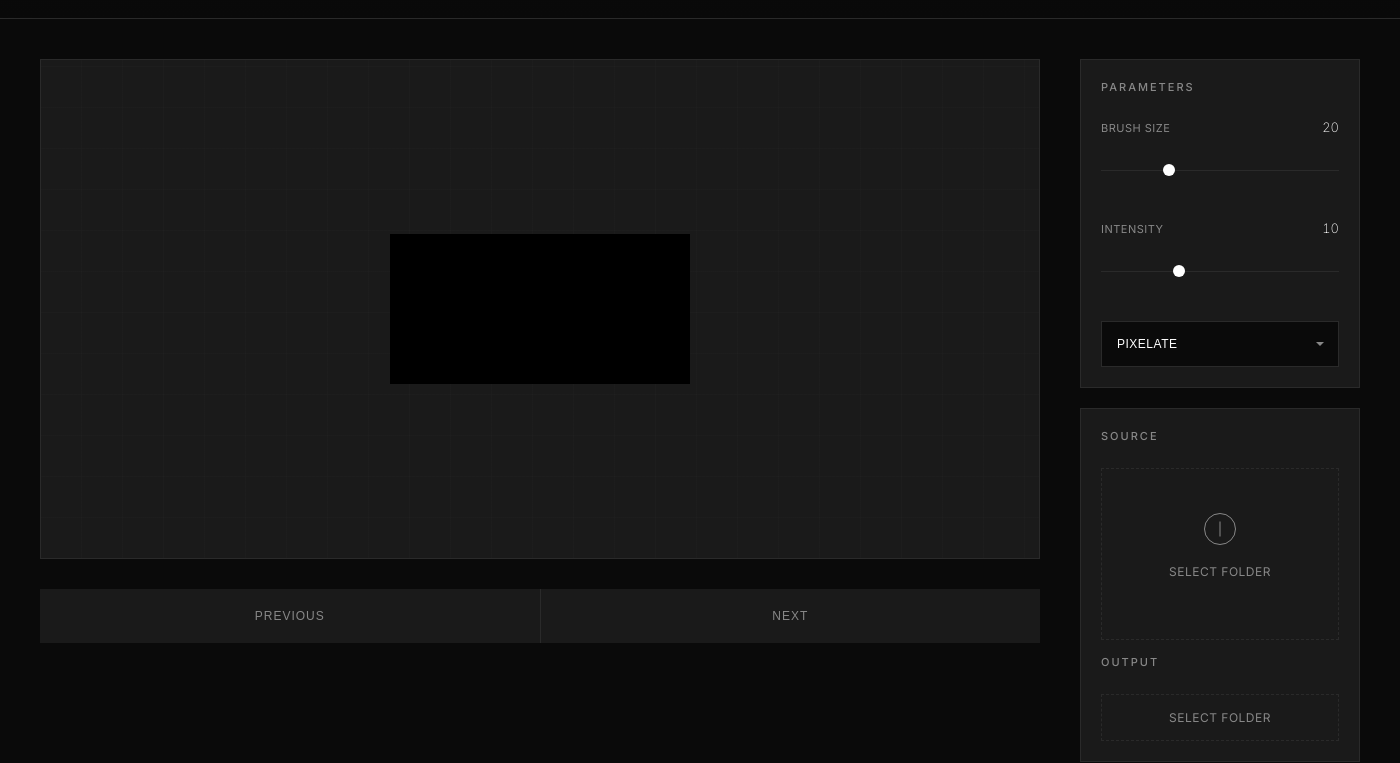
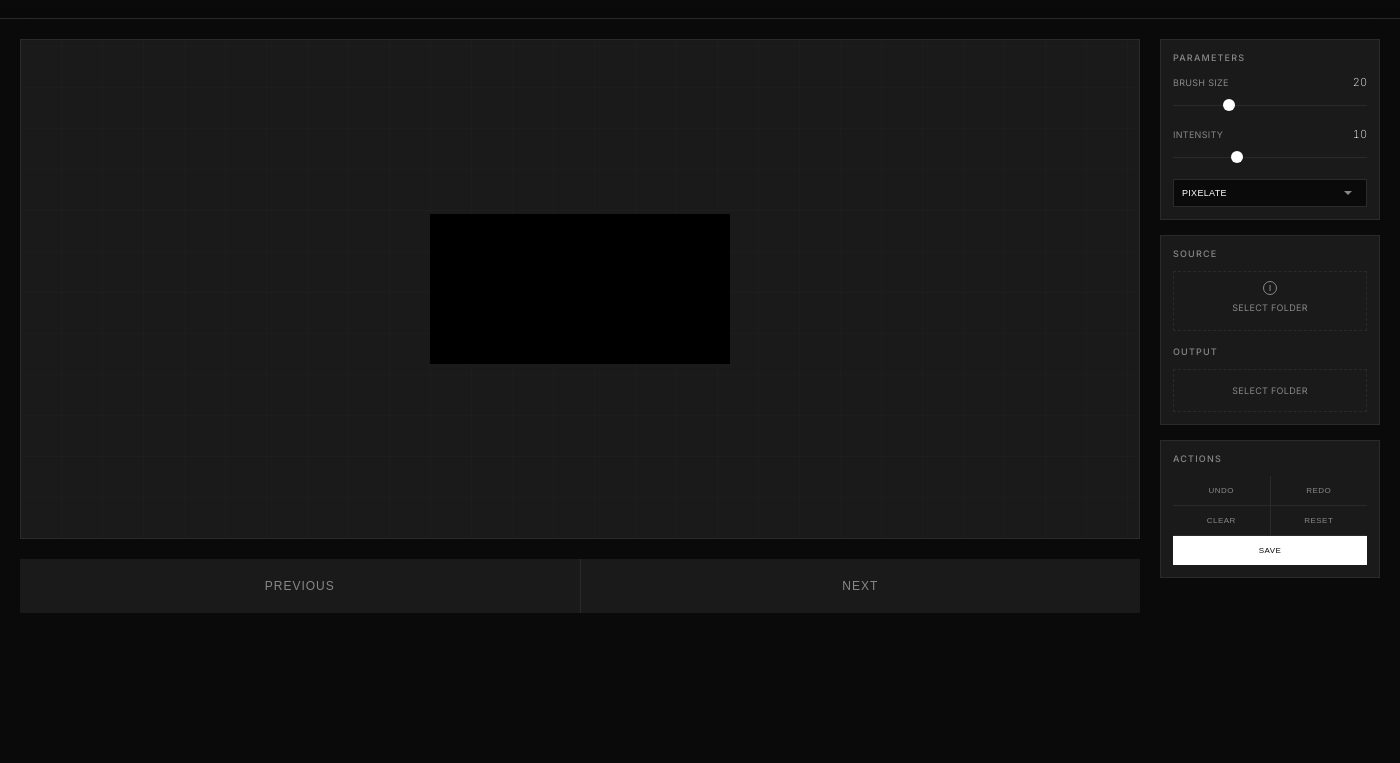
Before and after one commit to daisukeman32/quizamo, an Electron app: page index.html in a window 1400 px wide. Shown: the part 41-804 px from the top of the page. Drawn offline with Linux system fonts and the light colour scheme.

Commit message:
v1.4: UIレイアウトを大幅に最適化
- コントロールパネル幅を220pxにコンパクト化
- 作業スペース（キャンバス）を主軸に
- フォントサイズを全体的に縮小（視認性保持）
- パディング・マージンを最適化
- アクションボタンを小型化
- Electronアプリ動作確認済み

```diff
--- a/index.html
+++ b/index.html
@@ -75,8 +75,8 @@
             margin-top: 60px;
             flex: 1;
             display: flex;
-            padding: 40px;
-            gap: 40px;
+            padding: 20px;
+            gap: 20px;
         }
 
         /* Canvas Section */
@@ -84,7 +84,7 @@
             flex: 1;
             display: flex;
             flex-direction: column;
-            gap: 30px;
+            gap: 20px;
         }
 
         .canvas-wrapper {
@@ -210,31 +210,31 @@
 
         /* Controls Panel */
         .controls-panel {
-            width: 280px;
+            width: 220px;
             display: flex;
             flex-direction: column;
-            gap: 20px;
+            gap: 15px;
         }
 
         .control-section {
             background: var(--secondary);
             border: 1px solid var(--border);
-            padding: 20px;
+            padding: 12px;
         }
 
         .section-title {
-            font-size: 11px;
+            font-size: 9px;
             font-weight: 500;
-            letter-spacing: 2px;
+            letter-spacing: 1.2px;
             color: var(--text-secondary);
-            margin-bottom: 25px;
+            margin-bottom: 12px;
             text-transform: uppercase;
         }
 
         /* File Input */
         .file-input-area {
             border: 1px dashed var(--border);
-            padding: 40px 20px;
+            padding: 8px;
             text-align: center;
             cursor: pointer;
             transition: all 0.3s ease;
@@ -255,14 +255,15 @@
             display: flex;
             flex-direction: column;
             align-items: center;
-            gap: 15px;
+            gap: 6px;
             cursor: pointer;
         }
 
         .upload-icon {
-            width: 40px;
-            height: 40px;
+            width: 16px;
+            height: 16px;
             position: relative;
+            margin: 0 auto;
         }
 
         .upload-icon::before {
@@ -271,8 +272,8 @@
             top: 50%;
             left: 50%;
             transform: translate(-50%, -50%);
-            width: 30px;
-            height: 30px;
+            width: 12px;
+            height: 12px;
             border: 1px solid var(--text-secondary);
             border-radius: 50%;
         }
@@ -284,25 +285,25 @@
             left: 50%;
             transform: translate(-50%, -50%);
             width: 1px;
-            height: 15px;
+            height: 6px;
             background: var(--text-secondary);
         }
 
         .file-input-text {
-            font-size: 12px;
+            font-size: 9px;
             color: var(--text-secondary);
-            letter-spacing: 0.5px;
+            letter-spacing: 0.3px;
         }
 
         .file-count {
-            font-size: 10px;
+            font-size: 8px;
             color: var(--text-primary);
-            margin-top: 5px;
+            margin-top: 3px;
         }
 
         /* Sliders */
         .slider-group {
-            margin-bottom: 30px;
+            margin-bottom: 12px;
         }
 
         .slider-group:last-child {
@@ -313,18 +314,18 @@
             display: flex;
             justify-content: space-between;
             align-items: baseline;
-            margin-bottom: 15px;
+            margin-bottom: 6px;
         }
 
         .slider-name {
-            font-size: 11px;
+            font-size: 9px;
             font-weight: 400;
             color: var(--text-secondary);
-            letter-spacing: 0.5px;
+            letter-spacing: 0.3px;
         }
 
         .slider-value {
-            font-size: 13px;
+            font-size: 11px;
             font-weight: 200;
             color: var(--text-primary);
             font-variant-numeric: tabular-nums;
@@ -332,7 +333,7 @@
 
         .slider-track {
             position: relative;
-            height: 40px;
+            height: 20px;
             display: flex;
             align-items: center;
         }
@@ -384,13 +385,13 @@
 
         select {
             width: 100%;
-            padding: 15px;
+            padding: 8px;
             background: var(--primary);
             border: 1px solid var(--border);
             color: var(--text-primary);
-            font-size: 12px;
+            font-size: 9px;
             font-weight: 300;
-            letter-spacing: 0.5px;
+            letter-spacing: 0.3px;
             cursor: pointer;
             -webkit-appearance: none;
             -moz-appearance: none;
@@ -431,13 +432,13 @@
         }
 
         .action-btn {
-            padding: 20px;
+            padding: 10px;
             background: var(--secondary);
             border: none;
             color: var(--text-secondary);
-            font-size: 11px;
+            font-size: 8px;
             font-weight: 400;
-            letter-spacing: 1px;
+            letter-spacing: 0.5px;
             cursor: pointer;
             transition: all 0.3s ease;
             text-transform: uppercase;
--- a/main.js
+++ b/main.js
@@ -14,7 +14,8 @@
         webPreferences: {
             nodeIntegration: false,
             contextIsolation: true,
-            preload: path.join(__dirname, 'preload.js')
+            preload: path.join(__dirname, 'preload.js'),
+            webSecurity: false
         },
         titleBarStyle: process.platform === 'darwin' ? 'hiddenInset' : 'default',
         frame: true,
```
Also changed, not shown: CHANGELOG.md, 1 other file.
